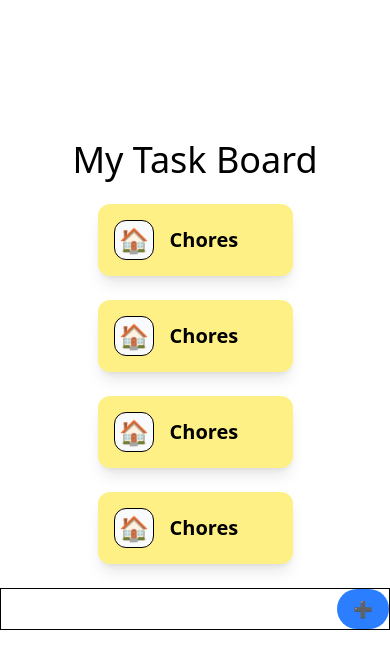
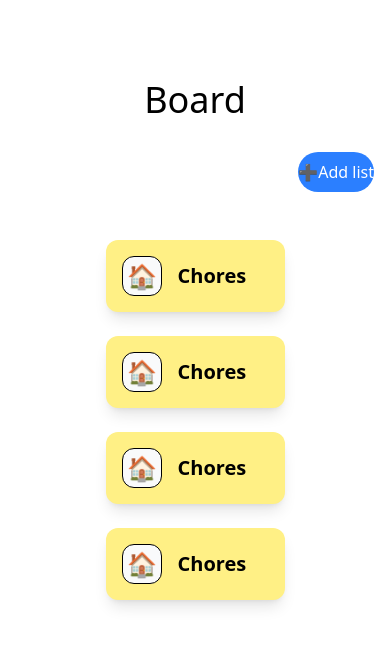
Before and after one commit to thaishdz/TaskFlow, a React (Vite) app: page / in a window 390 px wide. Shown: the top 668 px of the page. Built offline with nearby package versions, Linux system fonts and the light colour scheme.

Commit message:
feat(ui): add Dialog component with responsive design

```diff
--- a/src/App.tsx
+++ b/src/App.tsx
@@ -1,20 +1,37 @@
+import { useState } from "react"
 import { Button } from "./components/ui/Button"
 import { Card } from "./components/ui/Card"
+import { Dialog } from "./components/ui/Dialog"
+
+
 
 function App() {
+  const [isDialogOpen, setIsDialogOpen] = useState(false)
+
+  const openDialog = () => setIsDialogOpen(true)
+  const closeDialog = () => setIsDialogOpen(false)
+
   return (
     <>
-      <h1 className="text-4xl font-thin text-center mt-35">My Task Board</h1>
-      <div>
+      <h1 className="text-4xl font-thin text-center mt-20">Board</h1>
+      <div className="relative px-4 mt-8">
+          <Button
+            onClick={openDialog}
+            className="absolute top-0 right-4 md:right-96"
+          >
+            Add list
+          </Button>
+        <div className="pt-16">
         {
           Array.from({length: 4}).map((_, index) => (
             <Card key={index} />
           ))
         }
+        </div>
       </div>
-      <div className="flex justify-end border">
-        <Button />
-      </div>
+      <Dialog visible={isDialogOpen} onClose={closeDialog} >
+        <p>Aquí irá el formulario</p>
+      </Dialog>
     </>
   )
 }
--- /dev/null
+++ b/src/components/ui/Dialog/Dialog.tsx
@@ -0,0 +1,30 @@
+import type { ReactNode } from "react";
+
+
+interface DialogProps {
+    visible: boolean;
+    children: ReactNode;
+    onClose: () => void;
+}
+export const Dialog = ({visible = false, children, onClose}:DialogProps) => {
+    if (!visible) return null
+    return(
+        <div
+            className="flex items-center justify-center fixed inset-0 bg-black/50"
+            onClick={onClose}
+        >
+            <div
+                className="flex bg-white rounded-lg shadow-xl p-4 md:p-6 w-full md:w-96 max-w-md relative"
+                onClick={(event) => event.stopPropagation()} // here: evita que al hacer click en el formulario se cierre
+            >
+                <button
+                    className="absolute top-4 right-4 cursor-pointer hover:bg-red-300
+                    rounded border px-2 transition-colors text-xl z-10" onClick={onClose}
+                >
+                    ✕
+                </button>
+                {children}
+            </div>
+        </div>
+    )
+}
--- /dev/null
+++ b/src/components/ui/Dialog/index.ts
@@ -0,0 +1,3 @@
+import { Dialog } from './Dialog'
+
+export { Dialog };
```
